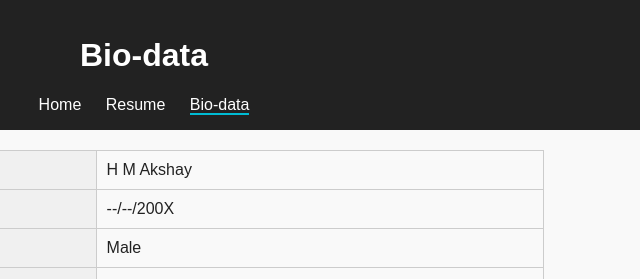
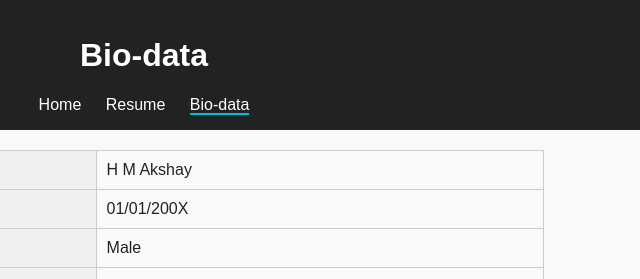
Before and after one commit to akshay-hudev/akshay-portfolio, a plain HTML site: page biodata.html in a window 1280 px wide. Shown: the top 279 px of the page, 496-1136 px from the left. Drawn offline with Linux system fonts and the light colour scheme.

Commit message:
Update biodata.html

```diff
--- a/biodata.html
+++ b/biodata.html
@@ -18,7 +18,7 @@
   <main class="content">
     <table>
       <tr><th>Name</th><td>H M Akshay</td></tr>
-      <tr><th>Date of Birth</th><td>--/--/200X</td></tr>
+      <tr><th>Date of Birth</th><td>01/01/200X</td></tr>
       <tr><th>Gender</th><td>Male</td></tr>
       <tr><th>Father’s Name</th><td>Hudev Manjunath</td></tr>
       <tr><th>Address</th><td>Bengaluru, Karnataka</td></tr>
```
